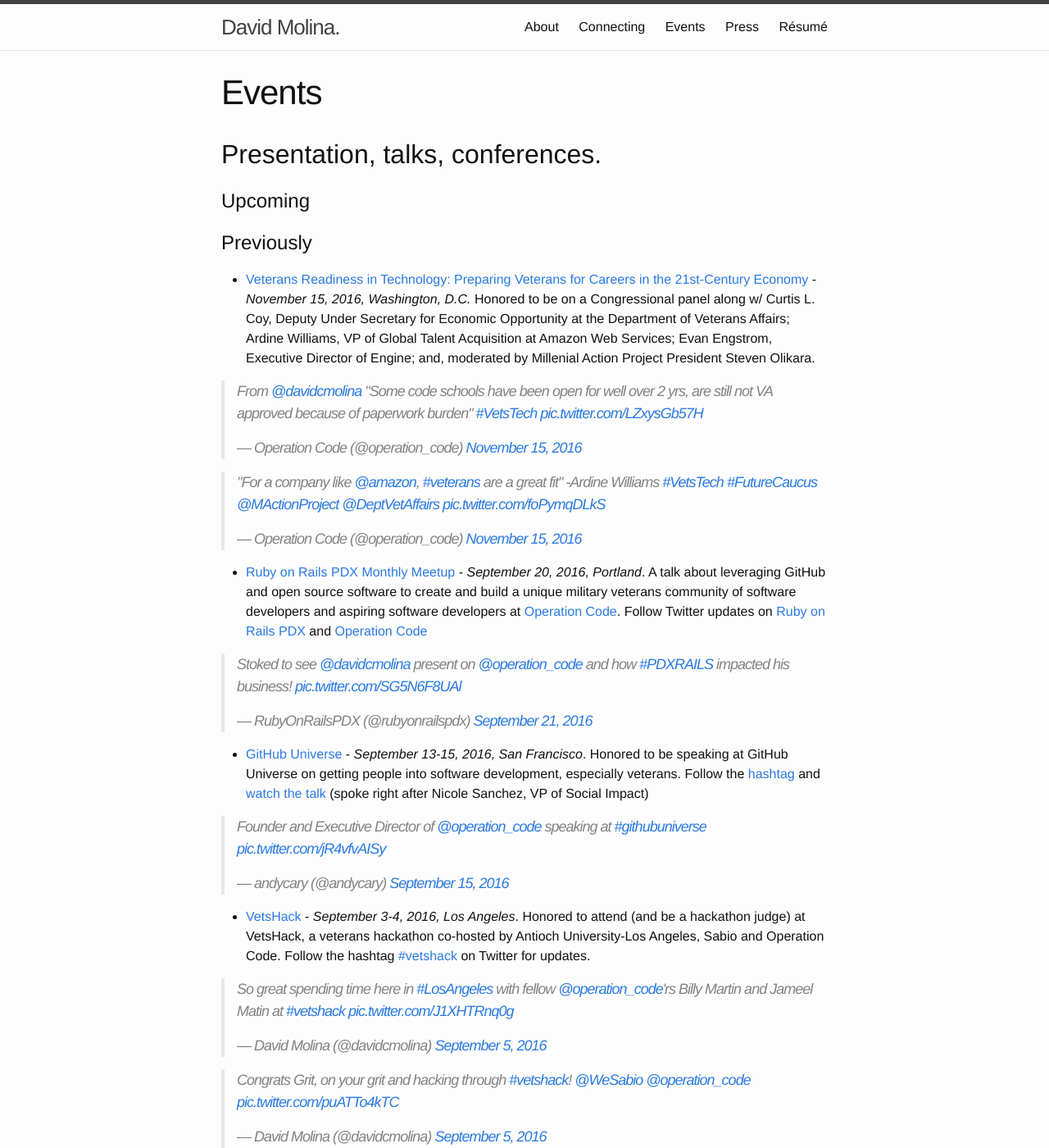
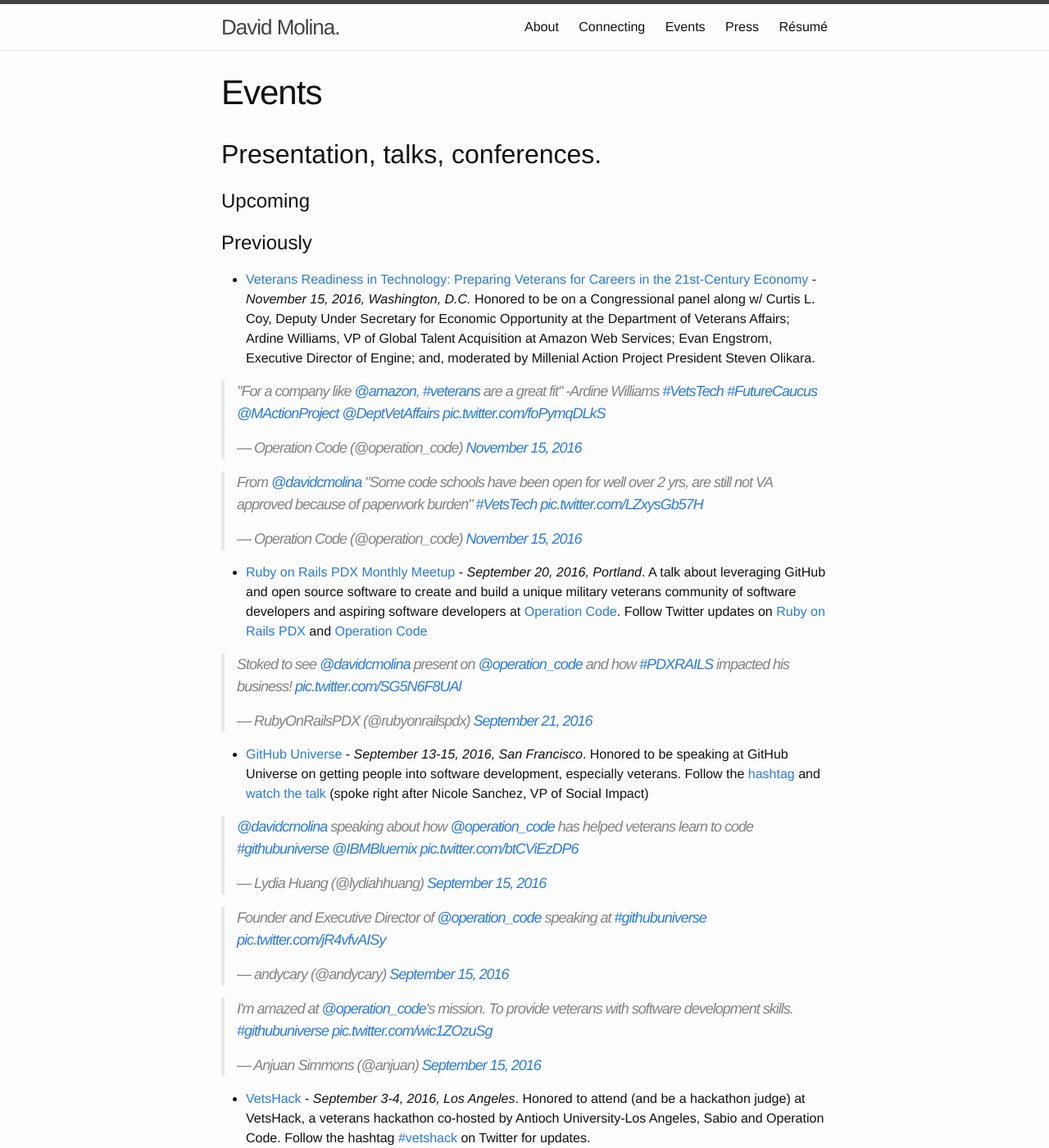
Before and after one commit to davidmolina/davidmolina.github.io, a Jekyll site: the page built from events.md, in a window 1280 px wide and 1400 px high. Shown: the whole window at 82% size. Built offline with Jekyll 4.4.1, drawn with Linux system fonts in a browser that asks for light colours; comment, search, counter and statistics services are not loaded; some of the changed text lies outside the part shown.

Commit message:
Embed more photos

```diff
--- a/events.md
+++ b/events.md
@@ -11,9 +11,9 @@ permalink: /events/
 # Previously
 - [Veterans Readiness in Technology: Preparing Veterans for Careers in the 21st-Century Economy](http://www.millennialaction.org/events/veterans-readiness-in-technology-preparing-veterans-for-the-21st-century-economy) - *November 15, 2016, Washington, D.C.* Honored to be on a Congressional panel along w/ Curtis L. Coy, Deputy Under Secretary for Economic Opportunity at the Department of Veterans Affairs; Ardine Williams, VP of Global Talent Acquisition at Amazon Web Services; Evan Engstrom, Executive Director of Engine; and, moderated by Millenial Action Project President Steven Olikara.
 
+<blockquote class="twitter-tweet" data-lang="en"><p lang="en" dir="ltr">&quot;For a company like <a href="https://twitter.com/amazon">@amazon</a>, <a href="https://twitter.com/hashtag/veterans?src=hash">#veterans</a> are a great fit&quot; -Ardine Williams <a href="https://twitter.com/hashtag/VetsTech?src=hash">#VetsTech</a> <a href="https://twitter.com/hashtag/FutureCaucus?src=hash">#FutureCaucus</a> <a href="https://twitter.com/MActionProject">@MActionProject</a> <a href="https://twitter.com/DeptVetAffairs">@DeptVetAffairs</a> <a href="https://t.co/foPymqDLkS">pic.twitter.com/foPymqDLkS</a></p>&mdash; Operation Code (@operation_code) <a href="https://twitter.com/operation_code/status/798568867639373824">November 15, 2016</a></blockquote> <script async src="//platform.twitter.com/widgets.js" charset="utf-8"></script>
+
 <blockquote class="twitter-tweet" data-lang="en"><p lang="en" dir="ltr">From <a href="https://twitter.com/davidcmolina">@davidcmolina</a> &quot;Some code schools have been open for well over 2 yrs, are still not VA approved because of paperwork burden&quot; <a href="https://twitter.com/hashtag/VetsTech?src=hash">#VetsTech</a> <a href="https://t.co/LZxysGb57H">pic.twitter.com/LZxysGb57H</a></p>&mdash; Operation Code (@operation_code) <a href="https://twitter.com/operation_code/status/798569653291270144">November 15, 2016</a></blockquote> <script async src="//platform.twitter.com/widgets.js" charset="utf-8"></script>
-
-<blockquote class="twitter-tweet" data-lang="en"><p lang="en" dir="ltr">&quot;For a company like <a href="https://twitter.com/amazon">@amazon</a>, <a href="https://twitter.com/hashtag/veterans?src=hash">#veterans</a> are a great fit&quot; -Ardine Williams <a href="https://twitter.com/hashtag/VetsTech?src=hash">#VetsTech</a> <a href="https://twitter.com/hashtag/FutureCaucus?src=hash">#FutureCaucus</a> <a href="https://twitter.com/MActionProject">@MActionProject</a> <a href="https://twitter.com/DeptVetAffairs">@DeptVetAffairs</a> <a href="https://t.co/foPymqDLkS">pic.twitter.com/foPymqDLkS</a></p>&mdash; Operation Code (@operation_code) <a href="https://twitter.com/operation_code/status/798568867639373824">November 15, 2016</a></blockquote> <script async src="//platform.twitter.com/widgets.js" charset="utf-8"></script>
 
 - [Ruby on Rails PDX Monthly Meetup](http://www.meetup.com/ruby-on-rails-pdx/events/229623727/) - *September 20, 2016, Portland*. A talk about leveraging GitHub and open source software to create and build a unique military veterans community of software developers and aspiring software developers at [Operation Code](https://operationcode.org). Follow Twitter updates on [Ruby on Rails PDX](https://twitter.com/RubyOnRailsPDX/) and [Operation Code](https://twitter.com/search?q=%23operationcode)
 
@@ -21,7 +21,11 @@ permalink: /events/
 
 - [GitHub Universe](http://githubuniverse.com) - *September 13-15, 2016, San Francisco*. Honored to be speaking at GitHub Universe on getting people into software development, especially veterans. Follow the [hashtag](https://twitter.com/search?q=%23githubuniverse) and [watch the talk](http://www.ustream.tv/recorded/91380618) (spoke right after Nicole Sanchez, VP of Social Impact)
 
+<blockquote class="twitter-tweet" data-lang="en"><p lang="en" dir="ltr"><a href="https://twitter.com/davidcmolina">@davidcmolina</a> speaking about how <a href="https://twitter.com/operation_code">@operation_code</a> has helped veterans learn to code <a href="https://twitter.com/hashtag/githubuniverse?src=hash">#githubuniverse</a> <a href="https://twitter.com/IBMBluemix">@IBMBluemix</a> <a href="https://t.co/btCViEzDP6">pic.twitter.com/btCViEzDP6</a></p>&mdash; Lydia Huang (@lydiahhuang) <a href="https://twitter.com/lydiahhuang/status/776471268384092160">September 15, 2016</a></blockquote> <script async src="//platform.twitter.com/widgets.js" charset="utf-8"></script>
+
 <blockquote class="twitter-tweet" data-lang="en"><p lang="en" dir="ltr">Founder and Executive Director of <a href="https://twitter.com/operation_code">@operation_code</a> speaking at <a href="https://twitter.com/hashtag/githubuniverse?src=hash">#githubuniverse</a> <a href="https://t.co/jR4vfvAISy">pic.twitter.com/jR4vfvAISy</a></p>&mdash; andycary (@andycary) <a href="https://twitter.com/andycary/status/776475379318001664">September 15, 2016</a></blockquote> <script async src="//platform.twitter.com/widgets.js" charset="utf-8"></script>
+
+<blockquote class="twitter-tweet" data-lang="en"><p lang="en" dir="ltr">I&#39;m amazed at <a href="https://twitter.com/operation_code">@operation_code</a>&#39;s mission. To provide veterans with software development skills. <a href="https://twitter.com/hashtag/githubuniverse?src=hash">#githubuniverse</a> <a href="https://t.co/wic1ZOzuSg">pic.twitter.com/wic1ZOzuSg</a></p>&mdash; Anjuan Simmons (@anjuan) <a href="https://twitter.com/anjuan/status/776470137847197696">September 15, 2016</a></blockquote> <script async src="//platform.twitter.com/widgets.js" charset="utf-8"></script>
 
 - [VetsHack](http://vetshack.us) - *September 3-4, 2016, Los Angeles*. Honored to attend (and be a hackathon judge) at VetsHack, a veterans hackathon co-hosted by Antioch University-Los Angeles, Sabio and Operation Code. Follow the hashtag [#vetshack](https://twitter.com/search?q=%23vetshack) on Twitter for updates.
 
@@ -36,6 +40,8 @@ permalink: /events/
 - [CodeConf LA](http://codeconf.com) - *June 27-29, 2016, Los Angeles*. My [talk](http://codeconf.com/speakers/david-molina.html) is titled, "What Happens When Military Veterans Learn to Code." Description: Learning to code is complicated. Between Googling your way and figuring it out on your own, military veterans now have a resource at the ready. Is it an open source project? Is it a community of military veterans learning to code? Is it a community of software developers that want to give back? A coding nonprofit? It's all of the above. Read the [blog recap](https://github.com/blog/2207-codeconf-la-recap-special-thanks) and [storify](https://github.com/blog/2207-codeconf-la-recap-special-thanks).
 
 <blockquote class="twitter-tweet" data-lang="en"><p lang="en" dir="ltr"><a href="https://twitter.com/codeconf">@codeconf</a> continues 2day. Thx to them for having <a href="https://twitter.com/davidcmolina">@davidcmolina</a> talk yesterday abt <a href="https://twitter.com/hashtag/veterans?src=hash">#veterans</a> &amp; open source! <a href="https://twitter.com/hashtag/codeconf?src=hash">#codeconf</a> <a href="https://t.co/oy4lw6Armu">pic.twitter.com/oy4lw6Armu</a></p>&mdash; Operation Code (@operation_code) <a href="https://twitter.com/operation_code/status/748193100879790080">June 29, 2016</a></blockquote> <script async src="//platform.twitter.com/widgets.js" charset="utf-8"></script>
+
+<blockquote class="twitter-tweet" data-lang="en"><p lang="en" dir="ltr">Creating opportunities for <a href="https://twitter.com/hashtag/veterans?src=hash">#veterans</a> and <a href="https://twitter.com/hashtag/military?src=hash">#military</a> personnel in <a href="https://twitter.com/hashtag/software?src=hash">#software</a> <a href="https://twitter.com/davidcmolina">@davidcmolina</a> <a href="https://twitter.com/operation_code">@operation_code</a> <a href="https://twitter.com/hashtag/codeconf?src=hash">#codeconf</a> <a href="https://t.co/Akvd81zATZ">pic.twitter.com/Akvd81zATZ</a></p>&mdash; Conrad Hollomon (@hollomancer) <a href="https://twitter.com/hollomancer/status/747942980753854464">June 29, 2016</a></blockquote> <script async src="//platform.twitter.com/widgets.js" charset="utf-8"></script>
 
 - [ThinkMujer](http://thinkmujer.com) - *June 3, 2016, Portland*. On-hand providing technical support for my wife's Latina women's initiative. Follow along on [Twitter](https://twitter.com/thinkmujer).
 
```
